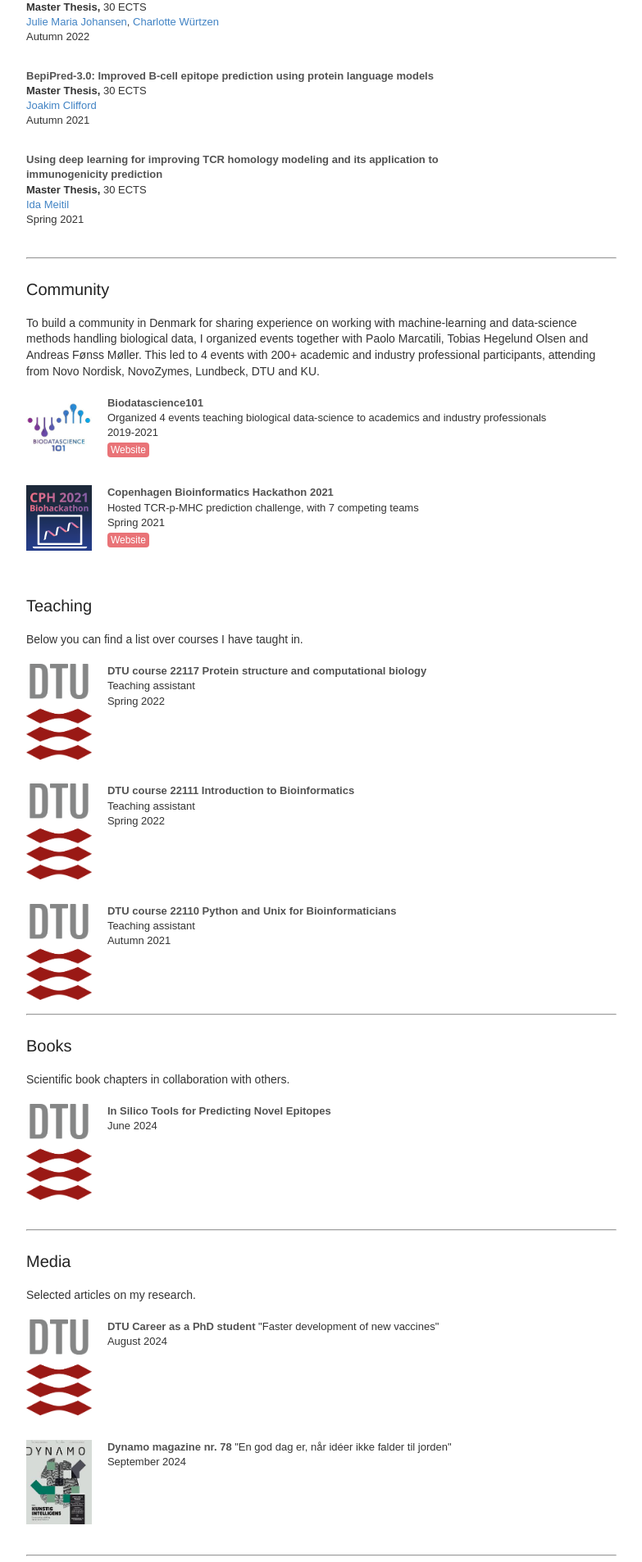
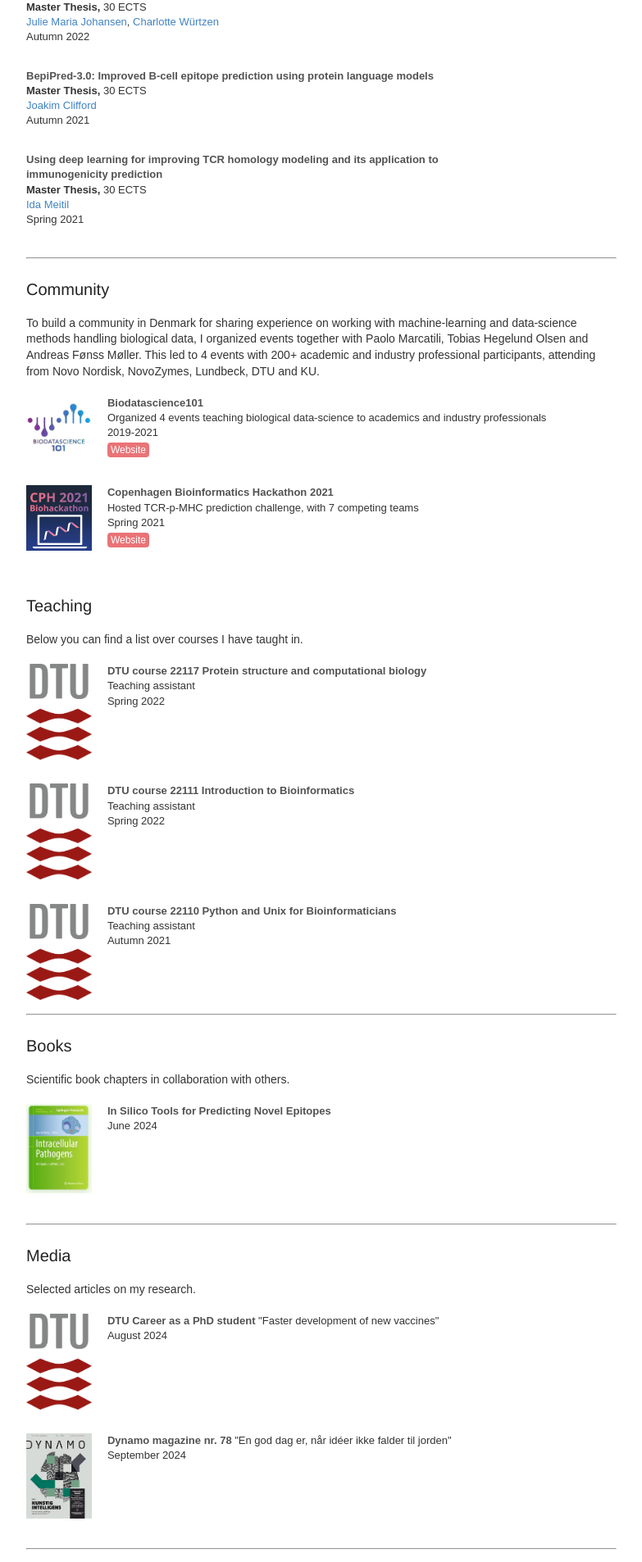
Before and after one commit to Magnushhoie/magnushhoie.github.io, a Jekyll site: the page built from index.html, in a window 1280 px wide. Shown: the part 2456-4362 px from the top of the page at 82% size, without its empty margins (248-1031 px from the left). Built offline with Jekyll 4.4.1, drawn with Linux system fonts in a browser that asks for light colours.

Commit message:
Update index.html

```diff
--- a/index.html
+++ b/index.html
@@ -364,7 +364,7 @@ Scientific book chapters in collaboration with others.
 <br>
 <div class="publication">
 	<a href="https://link.springer.com/protocol/10.1007/978-1-0716-3890-3_17">
-    		<img src="/media/DTU.png" alt="DTU">
+    		<img src="/media/springer_pathogens.jpg" alt="Springer Intracellular Pathogens">
 	</a>
     <p>
       <b><a style="color:#525252; padding:0px 0px" href=https://link.springer.com/protocol/10.1007/978-1-0716-3890-3_17 >In Silico Tools for Predicting Novel Epitopes</b></a><be>
```
